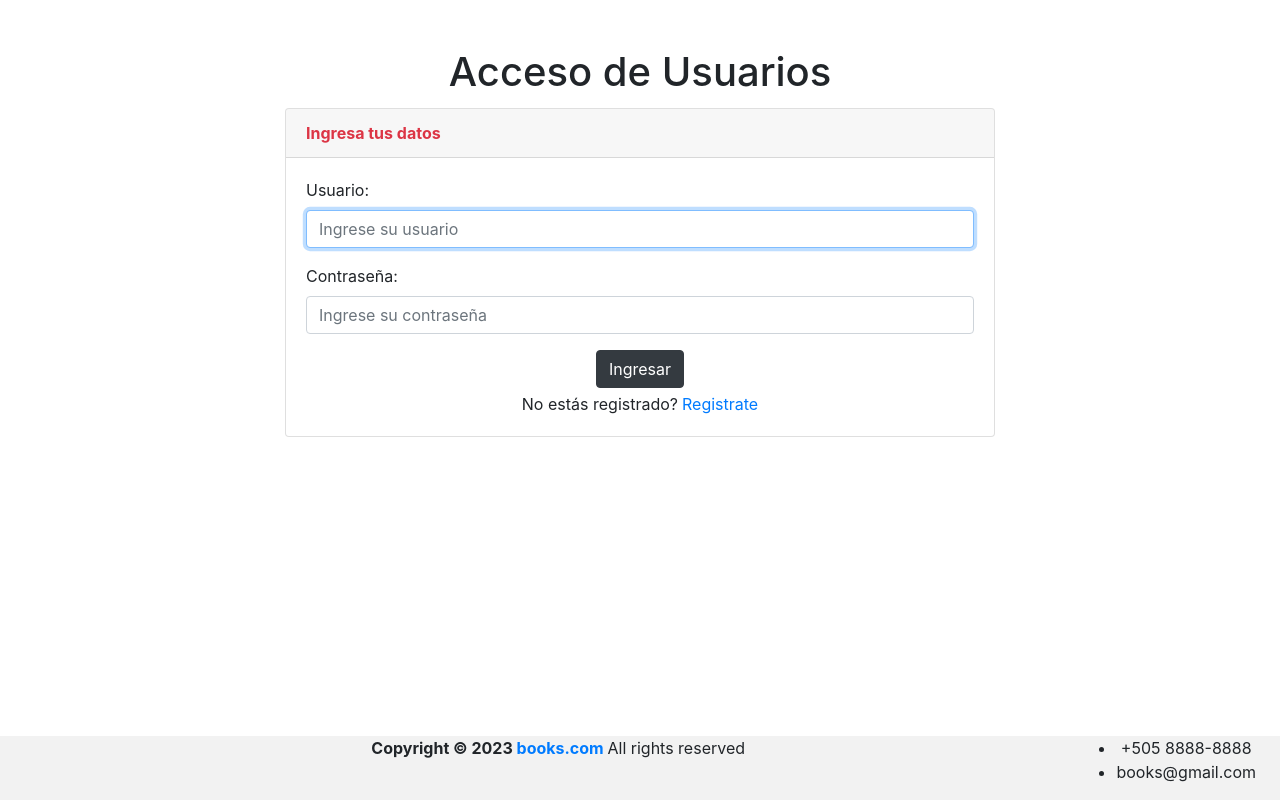
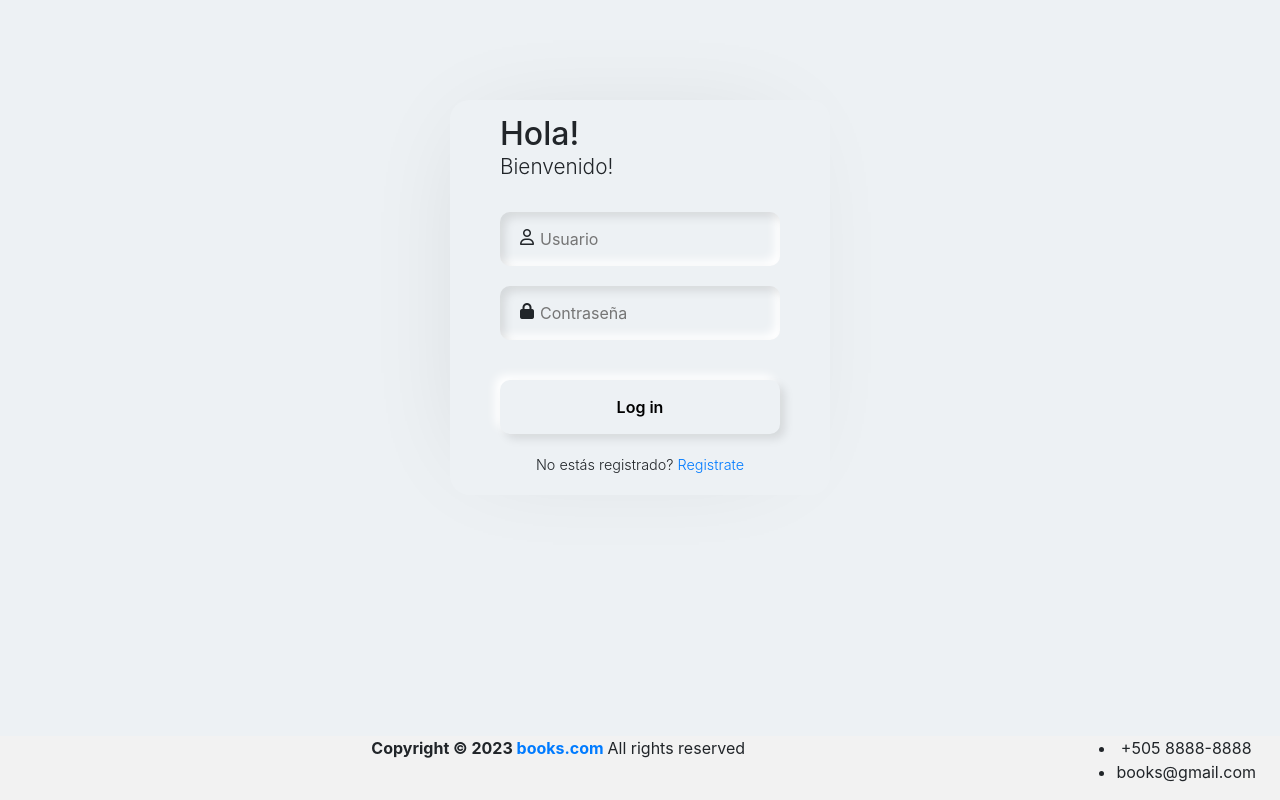
Before and after one commit to jerryespi13/cs50w-project1, a Flask app: page /login in a window 1280 px wide. Run offline with Flask 3, Linux system fonts and the light colour scheme; some libraries are stand-ins or nearby versions.

Commit message:
rediseño vista Login

```diff
--- a/application.py
+++ b/application.py
@@ -256,31 +256,6 @@ def search():
             return render_template("search.html")
         return render_template("search.html", libros=libro)
 
-# para autocompletado
-@app.route("/autocomplete", methods=["GET"])
-def autocomplete():
-    """
-    funcion que sirve para el autocompletado de busqueda
-    """
-    # obtenemos lo que el usuario a digitado en la barra de busqueda
-    q = request.args.get("q")
-    try:
-        # buscamos los libros que tengan la coincidencia con lo que el usuario esta digitando
-        query_obtener_libros = text("SELECT DISTINCT title FROM libros WHERE lower(title) LIKE :title LIMIT 5")
-        query_obtener_libros.bindparams(bindparam("title", type_=String()))
-        datos = db.execute(query_obtener_libros,{"title": '%{}%'.format(q)}).fetchall()
-        db.commit()
-        db.close()
-    except Exception as e:
-        error = "server closed the connection unexpectedly [Culpa a render]"
-        return render_template("error.html", error=error , mensaje=e)
-    # tranformamos a una lista la respuesta de la bd
-    libros = []
-    for dato in datos:
-        libros.append(dato.title)
-    # respondemos con ese resultado
-    return libros
-
 @app.route("/verlibro", methods=["GET","POST"])
 @login_required
 def verlibro():
@@ -433,6 +408,31 @@ def api(isbn):
         libro_JSON[dato] = datos_libro._get_by_key_impl_mapping(dato)
     return jsonify(libro_JSON)
 
+# para autocompletado
+@app.route("/autocomplete", methods=["GET"])
+def autocomplete():
+    """
+    funcion que sirve para el autocompletado de busqueda
+    """
+    # obtenemos lo que el usuario a digitado en la barra de busqueda
+    q = request.args.get("q")
+    try:
+        # buscamos los libros que tengan la coincidencia con lo que el usuario esta digitando
+        query_obtener_libros = text("SELECT DISTINCT title FROM libros WHERE lower(title) LIKE :title LIMIT 5")
+        query_obtener_libros.bindparams(bindparam("title", type_=String()))
+        datos = db.execute(query_obtener_libros,{"title": '%{}%'.format(q)}).fetchall()
+        db.commit()
+        db.close()
+    except Exception as e:
+        error = "server closed the connection unexpectedly [Culpa a render]"
+        return render_template("error.html", error=error , mensaje=e)
+    # tranformamos a una lista la respuesta de la bd
+    libros = []
+    for dato in datos:
+        libros.append(dato.title)
+    # respondemos con ese resultado
+    return libros
+
 # Error 404 Página no encontrada
 @app.errorhandler(404)
 def page_not_found(error):
--- a/static/css/style.css
+++ b/static/css/style.css
@@ -2,10 +2,18 @@
     padding: 0;
     margin: 0;
 }
+
 html{
     scroll-behavior: smooth;
     position: relative;
-    min-height: 100%;
+    min-height: 100vh;
+}
+
+body{
+
+    justify-content: center;
+    align-items: center;
+    background: #edf1f4
 }
 .footer{
     position: absolute;
@@ -15,10 +23,91 @@ html{
     margin-top: 10px;
     background: #f2f2f2;
     text-align: center;
-    }
+}
 
 .navbar{
     font-size: large;
+}
+
+.login{
+    margin: 100px auto;
+    position: relative;
+    width: 380px;
+    padding: 20px 50px 20px;
+    box-shadow: -14px -5px 100px -38px rgba(0,0,0,0.11);
+    -webkit-box-shadow: -14px -5px 100px -38px rgba(0,0,0,0.11);
+    -moz-box-shadow: -14px -5px 100px -38px rgba(0,0,0,0.11);
+    border-radius: 20px;
+    display: flex;
+    justify-content: center;
+    align-items: center;
+    flex-direction: column;
+    gap: 20px;
+}
+
+.login form{
+    position: relative;
+    width: 100%;
+}
+
+.login form h2{
+    font-size: 2em;
+    margin-bottom: 30px;
+    line-height: 0.9em;
+}
+
+.login form h2 span{
+    font-weight: 300;
+    font-size: 0.65em;
+}
+
+.login form .inputBox{
+    position: relative;
+    display: flex;
+}
+
+.login form .inputBox input{
+    border: none;
+    outline: none;
+    background: transparent;
+    border-radius: 10px;
+    font-size: 1em;
+}
+
+.login form .inputBox input[type="text"],
+.login form .inputBox input[type="password"]{
+    width: 100%;
+    padding: 15px 20px;
+    padding-left: 40px;
+    margin-bottom: 20px;
+    box-shadow: inset 5px 5px 10px rgba(0,0,0,0.1),
+    inset -5px -5px 10px #fff;
+}
+
+.login form .inputBox i{
+    position: absolute;
+    left: 20px;
+    top: 17px;
+}
+
+.login form .inputBox input[type="submit"]{
+    margin-top: 20px;
+    box-shadow: 5px 5px 10px rgba(0,0,0,0.1),
+    -5px -5px 10px #fff;
+    width: 100%;
+    padding: 15px 20px;
+    cursor: pointer;
+    font-weight: 600;
+}
+
+.login form .inputBox input[type="submit"]:focus{
+    box-shadow: inset 5px 5px 10px rgba(0,0,0,0.1),
+    inset -5px -5px 10px #fff;
+}
+
+.login span{
+    font-weight: 300;
+    font-size: 0.9em;
 }
 
 .busqueda h1{
--- a/templates/layout.html
+++ b/templates/layout.html
@@ -14,6 +14,8 @@
       href="https://stackpath.bootstrapcdn.com/bootstrap/4.3.1/css/bootstrap.min.css"
       integrity="sha384-ggOyR0iXCbMQv3Xipma34MD+dH/1fQ784/j6cY/iJTQUOhcWr7x9JvoRxT2MZw1T"
       crossorigin="anonymous">
+      <!-- FONTAWSOME -->
+      <link rel="stylesheet" href="https://cdnjs.cloudflare.com/ajax/libs/font-awesome/6.4.2/css/all.min.css" integrity="sha512-z3gLpd7yknf1YoNbCzqRKc4qyor8gaKU1qmn+CShxbuBusANI9QpRohGBreCFkKxLhei6S9CQXFEbbKuqLg0DA==" crossorigin="anonymous" referrerpolicy="no-referrer" />
 
     <!-- AJAX -->
     <link rel="stylesheet" href="https://ajax.googleapis.com/ajax/libs/jqueryui/1.12.1/themes/smoothness/jquery-ui.css">
--- a/templates/login.html
+++ b/templates/login.html
@@ -6,20 +6,12 @@ Login
 <main>
     <div class="container">
 
-        <h1 class="text-center pt-5 pb-1">Acceso de Usuarios</h1>
-        <div class="row pb-5">
-            <div class="col-xl-8 col-lg-8 col-md-11 col-sm-12 mx-auto">
-
-                <div class="card">
-                    <div class="card-header text-danger font-weight-bold">
-                        Ingresa tus datos
-                    </div>
-                    <div class="card-body">
-                        <form method="POST" action="/login">
-                            {% with messages = get_flashed_messages() %}
+    <div class="login">
+      <form method="post" action="/login">
+        {% with messages = get_flashed_messages() %}
                             {% if messages %}
                             <div
-                                class="alert alert-danger alert-dismissible fade show flashes"
+                                class="alert alert-primary alert-dismissible fade show flashes"
                                 role="alert">
                                 {% for message in messages %}
                                 <button type="button" class="close"
@@ -32,41 +24,24 @@ Login
                             </div>
                             {% endif %}
                             {% endwith %}
-                            <script>
-                                $(".alert").alert();
-                            </script>
-                            <div class="mb-3">
-                                <label for="username" class="form-label">Usuario:</label>
-                                <input type="text" autocomplete="off"
-                                    class="form-control" id="username"
-                                    name="username" autofocus
-                                    placeholder="Ingrese su usuario">
-                            </div>
-                            <div class="mb-3">
-                                <label for="password" class="form-label">Contraseña:</label>
-                                <input type="password" autocomplete="off"
-                                    class="form-control" id="password"
-                                    name="password"
-                                    placeholder="Ingrese su contraseña">
-                            </div>
-
-                            <div class="boton d-flex justify-content-center">
-                                <button type="submit" name="login"
-                                    class="btn btn-dark "><i
-                                        class="bi bi-person-bounding-box"></i>
-                                    Ingresar</button>
-                            </div>
-
-                        </form>
-                        <span class="d-flex justify-content-center pt-1">No
-                            estás registrado?<a class="pl-1" href="/register"
-                                id="singup">Registrate</a></span>
-                    </div>
-                </div>
-            </div>
+        <h2>Hola! <br><span>Bienvenido!</span></h2>
+        <div class="inputBox">
+          <input type="text" name="username" placeholder="Usuario">
+          <i class="fa-regular fa-user"></i>
         </div>
+        <div class="inputBox">
+          <input type="password" name="password" placeholder="Contraseña">
+          <i class="fa-solid fa-lock"></i>
+        </div>
+        <div class="inputBox">
+          <input type="submit" value="Log in">
+        </div>
+      </form>
+      <span >No estás registrado?<a class="pl-1" href="/register"
+            id="singup">Registrate</a></span>
 
     </div>
+  </div>
 </main>
 
 {%endblock%}
```
